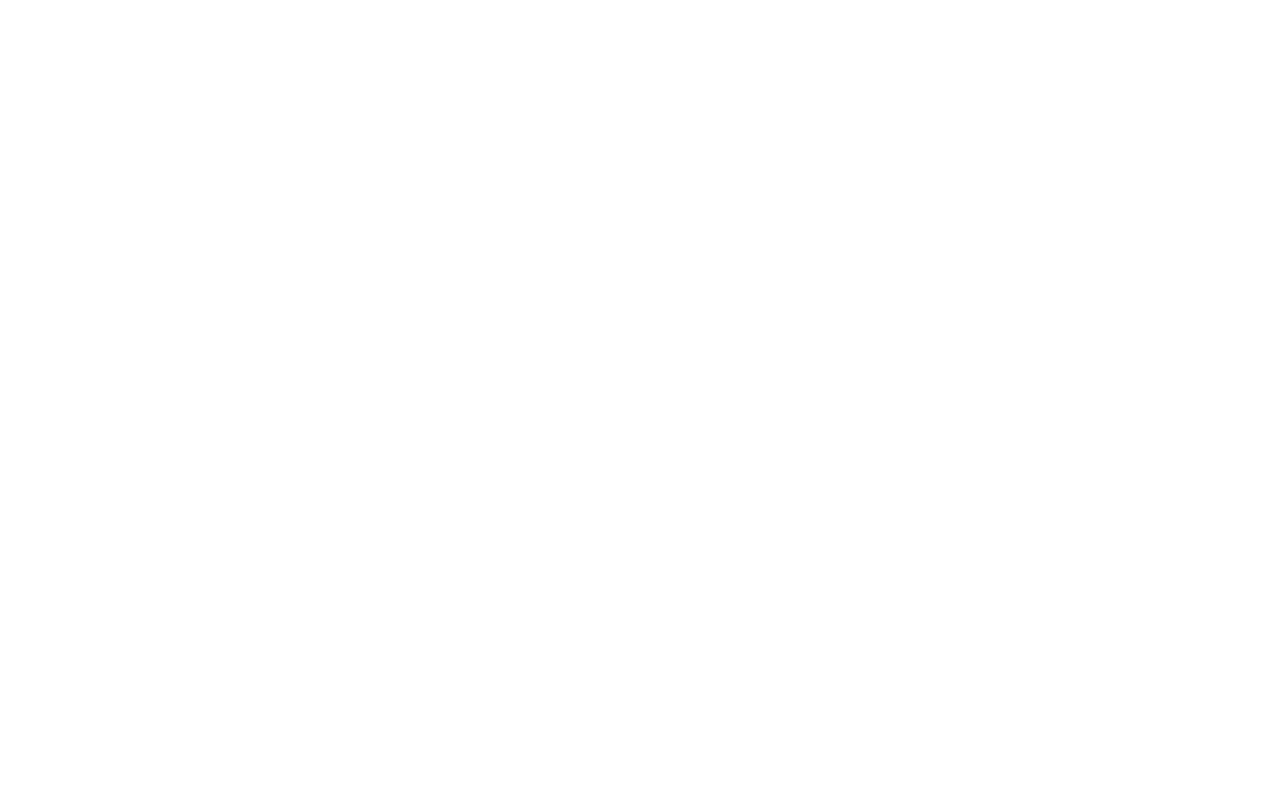
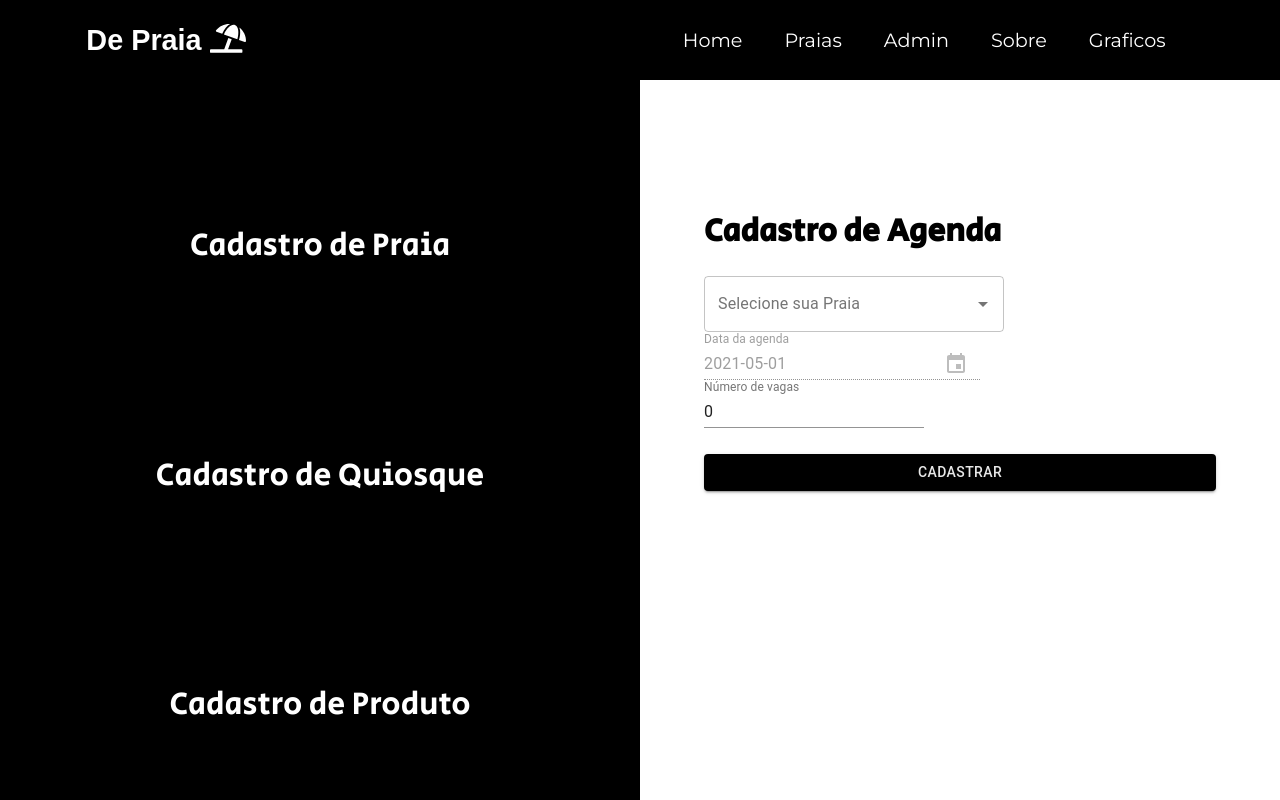
Before and after one commit to mbaldas/depraia-frontend, a React (Create React App) app in the folder depraia/: page /cadastro-agenda in a window 1280 px wide. Shown: the top 800 px of the page. Built offline with nearby package versions, Linux system fonts and the light colour scheme; no server answers; a web font is replaced by a local one.

Commit message:
Cadastro de agenda

```diff
--- a/depraia/src/Router.tsx
+++ b/depraia/src/Router.tsx
@@ -13,6 +13,7 @@ import amber from "@material-ui/core/colors/amber";
 import orange from "@material-ui/core/colors/orange";
 import OwnProvider from "./provider/index";
 import CadastroProduto from "./pages/Admin/CadastroProduto";
+import CadastroAgenda from "./pages/Admin/CadastroAgenda";
 
 export default () => {
   const theme = createMuiTheme({
@@ -52,6 +53,9 @@ export default () => {
               <Route exact path="/cadastro-produto">
                 <CadastroProduto />
               </Route>
+              <Route exact path="/cadastro-agenda">
+                <CadastroAgenda />
+              </Route>
               <Route exact path="/admin">
                 <MainPageAdmin />
               </Route>
--- /dev/null
+++ b/depraia/src/model/NewAgenda.ts
@@ -0,0 +1,17 @@
+import { Praia } from "./Praia";
+
+export default class NewAgenda {
+    constructor(
+    data: string,
+    praia: Praia,
+    vagas: number
+    ){
+        this.data = data;
+        this.praia = praia;
+        this.vagas = vagas;
+      }
+
+      data: string;
+      praia: Praia;
+      vagas: number;
+}
--- /dev/null
+++ b/depraia/src/pages/Admin/CadastroAgenda.tsx
@@ -0,0 +1,148 @@
+import "./index.scss";
+import React, { useEffect, useState } from "react";
+import { useFormik } from "formik";
+import NavBar from "../../components/NavBar/NavBar";
+import { Button, makeStyles, TextField } from "@material-ui/core";
+import Autocomplete from "@material-ui/lab/Autocomplete";
+import PraiaService from "../../service/PraiaService";
+import AgendaService from "../../service/AgendaService";
+import { Praia } from "../../model/Praia";
+import NewAgenda from "../../model/NewAgenda";
+import MenuAdmin from "./MenuAdmin";
+import { MaterialUiPickersDate } from "@material-ui/pickers/typings/date";
+import moment from "moment";
+import {
+  KeyboardDatePicker,
+  MuiPickersUtilsProvider
+} from "@material-ui/pickers";
+import MomentUtils from "@date-io/moment";
+
+
+
+export default function CadastroAgenda() {
+  const [praias, setPraias] = useState<Praia[]>([]);
+  const [selectedPraia, setSelectedPraia] = useState<Praia | null>();
+  const [selectedDate, setSelectedDate] = useState(moment());
+  const [inputValue, setInputValue] = React.useState(moment().format("YYYY-MM-DD"));
+  const [date, setDate] = React.useState('');
+
+
+  const handleDateChange = (date: any, value: any) => {
+    console.log(date, value);
+    setSelectedDate(date);
+    setInputValue(value);
+    console.log(date, inputValue);
+  };
+
+  const dateFormatter = (str: string) => {
+    console.log(str);
+    return str;
+  };
+
+  const disableDates = (day: MaterialUiPickersDate) => {
+    let retorno;
+    const allowedDates = selectedPraia?.agendas.map((a) => {
+      return moment(a.data).startOf("day").valueOf();
+    });
+    allowedDates?.includes(day?.valueOf()!)
+      ? (retorno = false)
+      : (retorno = true);
+    return retorno;
+  };
+
+
+  const formik = useFormik({
+    initialValues: {
+      data: "",
+      vagas: 0
+    },
+    onSubmit: (values) => {
+      console.log(values);
+      const agenda = new NewAgenda(
+        date,
+        praias[0],
+        values.vagas
+      );
+      AgendaService.createAgenda(agenda);
+    }
+
+  });
+
+  useEffect(() => {
+    async function fetchPraias() {
+      const response = await PraiaService.getAll();
+      setPraias(response);
+    }
+    fetchPraias();
+  }, []);
+
+
+  return (
+    <MuiPickersUtilsProvider utils={MomentUtils}>
+      <NavBar />
+      <div className="container--admin">
+        <MenuAdmin />
+          <div className="right--admin">
+            <div className="container--right__admin">
+              <h1 className="font--black">Cadastro de Agenda</h1>
+              <form onSubmit={formik.handleSubmit}>
+              <Autocomplete
+                  id="praia"
+                  onChange={(e, value) => {
+                    formik.setFieldValue("praia", value);
+                    setSelectedPraia(value);
+                  }}
+                  options={praias}
+                  getOptionLabel={(option: any) => option.nome}
+                  style={{ width: 300 }}
+                  renderInput={(params: any) => (
+                    <TextField
+                      {...params}
+                      name="praia"
+                      label="Selecione sua Praia"
+                      variant="outlined"
+                    />
+                  )}
+                />
+                 <KeyboardDatePicker
+                  disableToolbar
+                  label="Data da agenda"
+
+                  autoOk={true}
+                  disabled={selectedPraia === (null || undefined)}
+                  showTodayButton={true}
+                  value={selectedDate}
+                  format="YYYY-MM-DD"
+                  inputValue={inputValue}
+                  onChange={handleDateChange}
+                  KeyboardButtonProps={{
+                    "aria-label": "change date"
+                  }}
+                  rifmFormatter={dateFormatter}
+
+                />
+                <div className="form-group">
+                <TextField
+                  id="vagas"
+                  name="vagas"
+                  type="number"
+                  label="Número de vagas"
+                  value={formik.values.vagas}
+                  onChange={formik.handleChange}
+                />
+                </div>
+
+                <Button
+                  variant="contained"
+                  className="button--cadastro"
+                  type="submit"
+                >
+                  <span className="button--text">CADASTRAR</span>
+                </Button>
+              </form>
+            </div>
+          </div>
+      </div>
+      </MuiPickersUtilsProvider>
+  );
+}
--- a/depraia/src/pages/Admin/MenuAdmin.tsx
+++ b/depraia/src/pages/Admin/MenuAdmin.tsx
@@ -14,6 +14,9 @@ export default function MenuAdmin() {
         <Link to={"/cadastro-produto"} className="container--left__admin">
           Cadastro de Produto
         </Link>
+        <Link to={"/cadastro-agenda"} className="container--left__admin">
+          Cadastro de Agenda
+        </Link>
       </div>
     </>
   );
--- /dev/null
+++ b/depraia/src/service/AgendaService.ts
@@ -0,0 +1,13 @@
+import axios from "axios";
+import NewAgenda from "../model/NewAgenda";
+
+// eslint-disable-next-line import/no-anonymous-default-export
+export default {
+  async createAgenda(agenda: NewAgenda) {
+    axios.defaults.headers = {
+      'Content-Type': 'application/json'
+    };
+    const response = await axios.post(`https://depraia-api.herokuapp.com/agenda`, JSON.stringify(agenda))
+    return response.data;
+  },
+};
```
